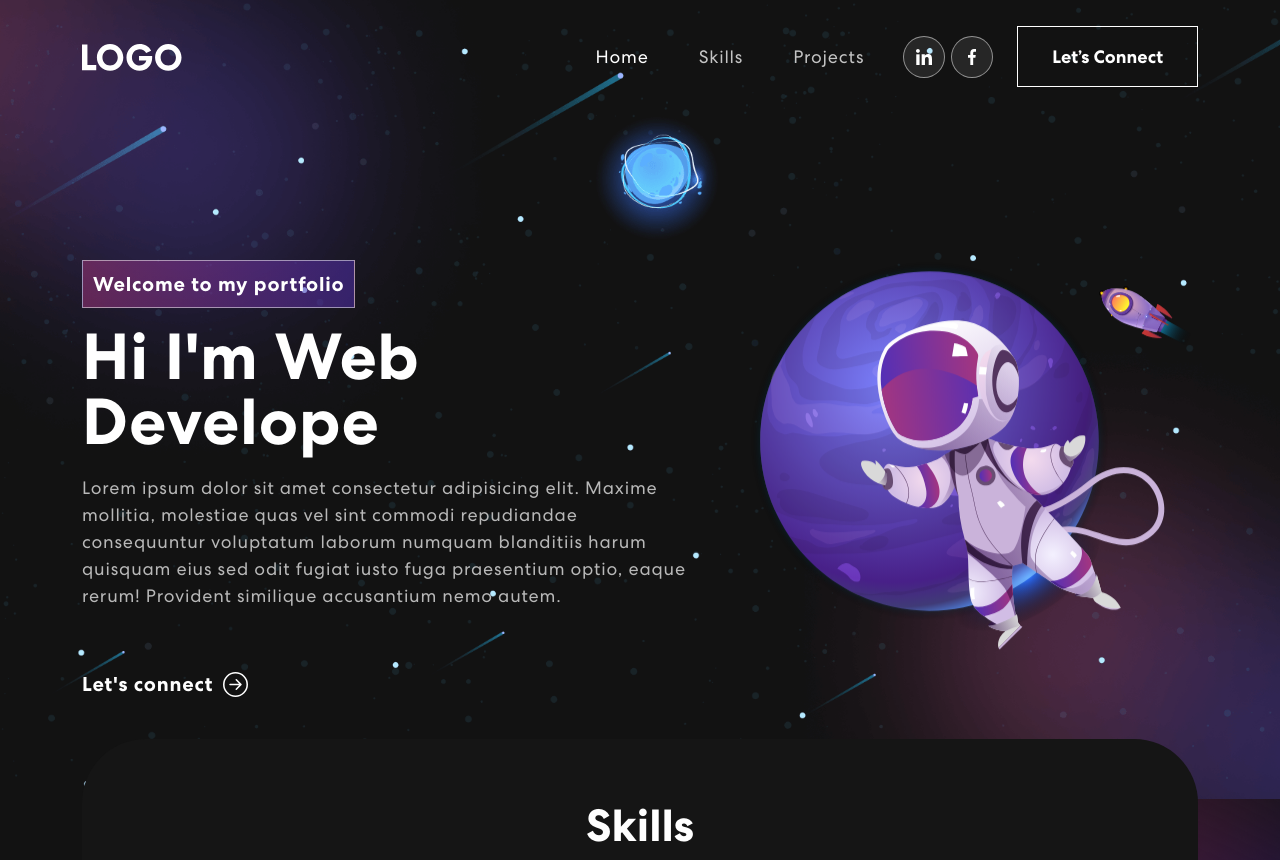
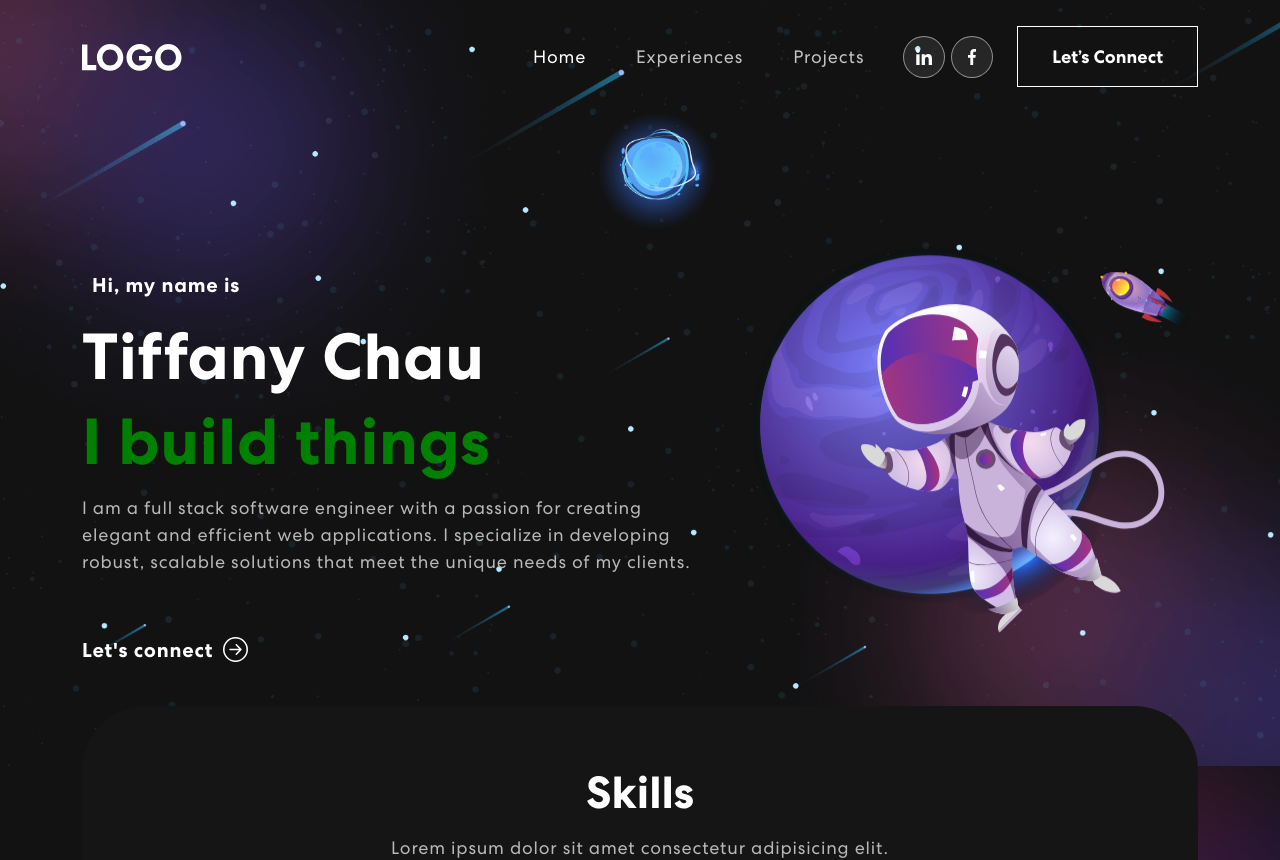
Before and after one commit to tiffanynchau/Web-Portfolio, a React (Create React App) app: page / in a window 1280 px wide. Shown: the top 860 px of the page. Built offline with nearby package versions, Linux system fonts and the light colour scheme.

Commit message:
update navbar

```diff
--- a/src/App.css
+++ b/src/App.css
@@ -243,12 +243,15 @@ nav.navbar .navbar-toggler[aria-expanded="true"] .navbar-toggler-icon {
   font-weight: 700;
   letter-spacing: 0.8px;
   padding: 8px 10px;
-  background: linear-gradient(90.21deg, rgba(170, 54, 124, 0.5) -5.91%, rgba(74, 47, 189, 0.5) 111.58%);
-  border: 1px solid rgba(255, 255, 255, 0.5);
   font-size: 20px;
   margin-bottom: 16px;
   display: inline-block;
 }
+.tagline1 {
+  color: green
+}
+
+
 .banner h1 {
   font-size: 65px;
   font-weight: 700;
--- a/src/App.js
+++ b/src/App.js
@@ -1,7 +1,7 @@
 import "./App.css";
 import { NavBar } from "./components/NavBar";
 import { Banner } from "./components/Banner";
-import { Skills } from "./components/Skills";
+import { Experiences } from "./components/Experiences ";
 import { Projects } from "./components/Projects";
 import { Contact } from "./components/Contact";
 import { Footer } from "./components/Footer";
@@ -12,7 +12,7 @@ function App() {
     <div className="App">
       <NavBar />
       <Banner />
-      <Skills />
+      <Experiences />
       <Projects />
       <Contact />
       <Footer />
--- a/src/components/Banner.js
+++ b/src/components/Banner.js
@@ -1,68 +1,21 @@
-import { useState, useEffect } from "react";
 import { Container, Row, Col } from "react-bootstrap";
 import { ArrowRightCircle } from "react-bootstrap-icons";
 import headerImg from "../assets/img/header-img.svg";
 
 export const Banner = () => {
-  const [loopNum, setLoopNum] = useState(0);
-  const [isDeleting, setIsDeleting] = useState(false);
-  const toRotate = ["Web Developer"];
-  const [text, setText] = useState("");
-  const [delta, setDelta] = useState(300 - Math.random() * 100);
-  const [index, setIndex] = useState(1);
-  const period = 2000;
-
-  useEffect(() => {
-    let ticker = setInterval(() => {
-      tick();
-    }, delta);
-
-    return () => {
-      clearInterval(ticker);
-    };
-  }, [text]);
-
-  const tick = () => {
-    let i = loopNum % toRotate.length;
-    let fullText = toRotate[i];
-    let updatedText = isDeleting
-      ? fullText.substring(0, text.length - 1)
-      : fullText.substring(0, text.length + 1);
-
-    setText(updatedText);
-
-    if (isDeleting) {
-      setDelta((prevDelta) => prevDelta / 2);
-    }
-
-    if (!isDeleting && updatedText === fullText) {
-      setIsDeleting(true);
-      setDelta(period);
-    } else if (isDeleting && updatedText === "") {
-      setIsDeleting(false);
-      setLoopNum(loopNum + 1);
-      setIndex(1);
-      setDelta(500);
-    } else {
-      setIndex((prevIndex) => prevIndex + 1);
-    }
-  };
-
   return (
     <section className="banner" id="home">
       <Container>
         <Row className="align-items-center">
           <Col xs={12} md={6} xl={7}>
-            <span className="tagline">Welcome to my portfolio</span>
-            <h1>
-              {"Hi I'm"} <span className="wrap">{text}</span>
-            </h1>
+            <span className="tagline"> Hi, my name is </span>
+            <h1>Tiffany Chau</h1>
+            <h1 className="tagline1">I build things</h1>
             <p>
-              Lorem ipsum dolor sit amet consectetur adipisicing elit. Maxime
-              mollitia, molestiae quas vel sint commodi repudiandae consequuntur
-              voluptatum laborum numquam blanditiis harum quisquam eius sed odit
-              fugiat iusto fuga praesentium optio, eaque rerum! Provident
-              similique accusantium nemo autem.
+              I am a full stack software engineer with a passion for creating
+              elegant and efficient web applications. I specialize in developing
+              robust, scalable solutions that meet the unique needs of my
+              clients.
             </p>
             <button onClick={() => console.log("connect")}>
               Let's connect <ArrowRightCircle size={25} />
--- a/src/components/Skills.js
+++ b/src/components/Experiences .js
@@ -6,7 +6,7 @@ import meter2 from "../assets/img/meter2.svg";
 import meter3 from "../assets/img/meter3.svg";
 import colorSharp from "../assets/img/color-sharp.png";
 
-export const Skills = () => {
+export const Experiences = () => {
   const responsive = {
     superLargeDesktop: {
       // the naming can be any, depends on you.
--- a/src/components/NavBar.js
+++ b/src/components/NavBar.js
@@ -3,7 +3,6 @@ import { Navbar, Nav, Container } from "react-bootstrap";
 import logo from "../assets/img/logo.svg";
 import navIcon1 from "../assets/img/nav-icon1.svg";
 import navIcon2 from "../assets/img/nav-icon2.svg";
-import navIcon3 from "../assets/img/nav-icon3.svg";
 import { HashLink } from "react-router-hash-link";
 import { BrowserRouter as Router } from "react-router-dom";
 
@@ -42,7 +41,7 @@ export const NavBar = () => {
           <Navbar.Collapse id="basic-navbar-nav">
             <Nav className="ms-auto">
               <Nav.Link
-                href="#home"
+                href="/home"
                 className={
                   activeLink === "home" ? "active navbar-link" : "navbar-link"
                 }
@@ -51,16 +50,18 @@ export const NavBar = () => {
                 Home
               </Nav.Link>
               <Nav.Link
-                href="#skills"
+                href="/experiences"
                 className={
-                  activeLink === "skills" ? "active navbar-link" : "navbar-link"
+                  activeLink === "experiences"
+                    ? "active navbar-link"
+                    : "navbar-link"
                 }
-                onClick={() => onUpdateActiveLink("skills")}
+                onClick={() => onUpdateActiveLink("experiences")}
               >
-                Skills
+                Experiences
               </Nav.Link>
               <Nav.Link
-                href="#projects"
+                href="/projects"
                 className={
                   activeLink === "projects"
                     ? "active navbar-link"
```
